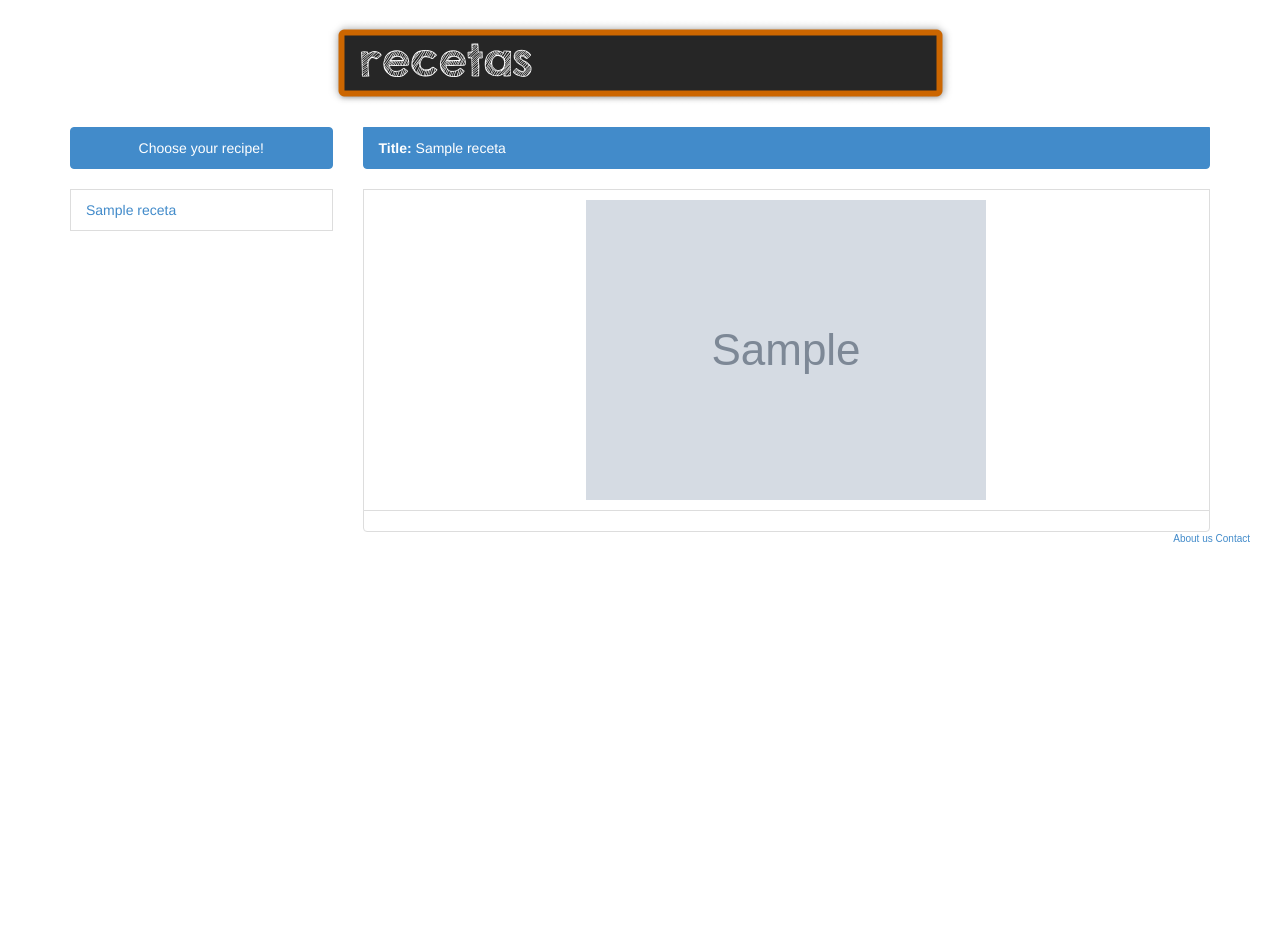
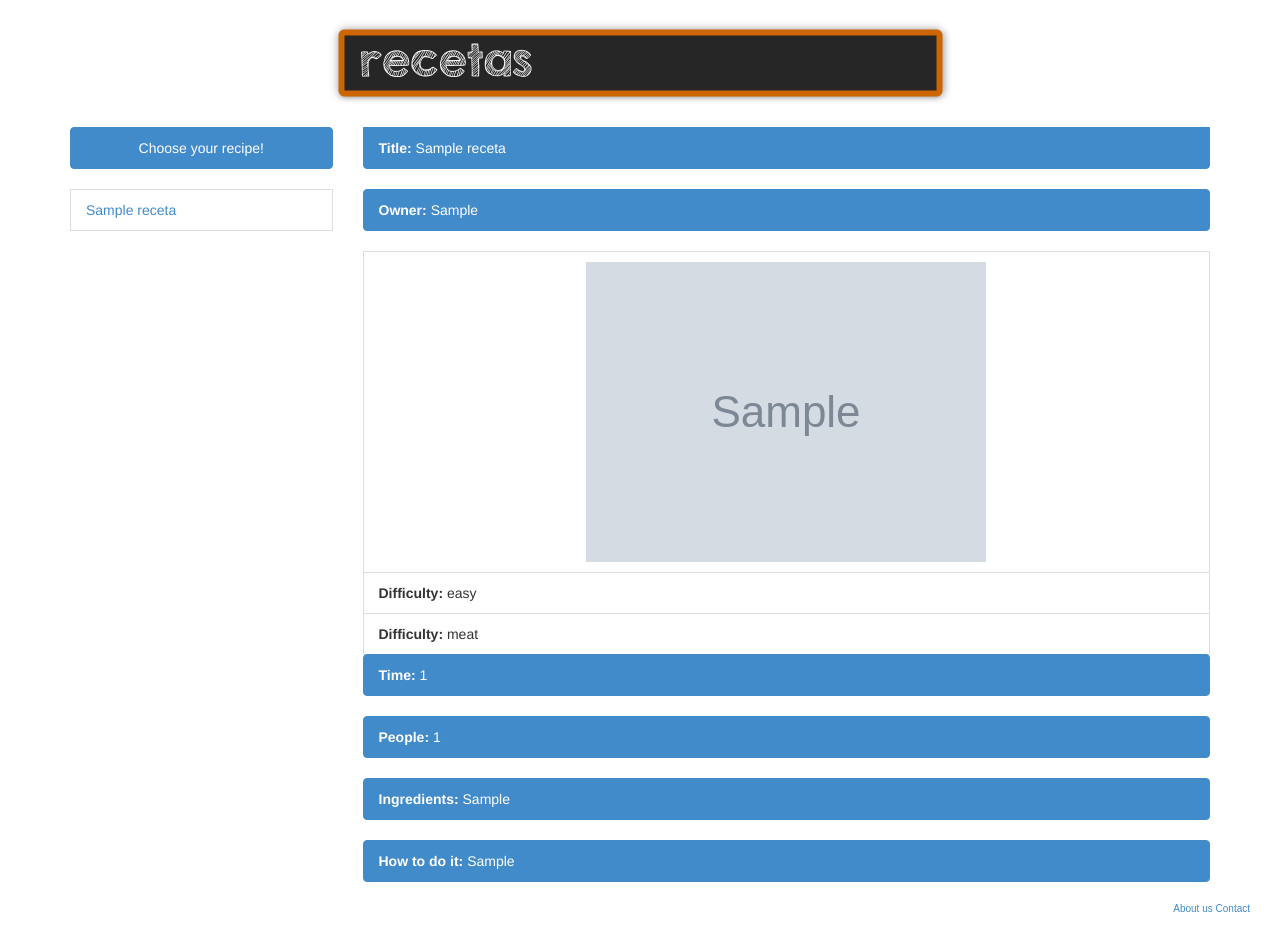
Before and after one commit to ULL-ETSII-GRADO-SYTW-1314/KWYJIBO, a Django app: page /recetas/1 in a window 1280 px wide. Shown: the part 52-978 px from the top of the page. Before the commit the page ends 594 px from the top, so only its background shows below. Run offline with Django 3.2, Linux system fonts and the light colour scheme; tables that the repository leaves empty hold one stand-in row (values such as "Sample post"); grey boxes marked "Sample" are stand-in pictures; parts of the project's set-up code (start-up, migrations or seed data) failed here and were passed over.

Commit message:
Show receips finished Alberto

```diff
--- a/templates/recetas/recetas.html
+++ b/templates/recetas/recetas.html
@@ -36,11 +36,47 @@
                         <div class="list-group">
                             <a class="list-group-item active"> <b> Title: </b> {{ receta.titulo }} </a>
                         </div>
+                        <div class="list-group">
+                            <a class="list-group-item active"> <b> Owner: </b> {{ receta.autor }} </a>
+                        </div>
                         <div class="list-group-item">
                             <center> <img src="/static/images/{{ receta.imagen }}"> </center>
                         </div>
                         <div class="list-group-item">
-
+                            {% if receta.dificultad == 'F' %}
+                                <b> Difficulty: </b> easy
+                            {% elif receta.dificultad == 'M' %}
+                                <b> Difficulty: </b> medium
+                            {% elif receta.dificultad == 'D' %}
+                                <b> Difficulty: </b> hard
+                            {% endif %}
+                        </div>
+                        <div class="list-group-item">
+                            {% if receta.grupo == 'C' %}
+                                <b> Difficulty: </b> meat
+                            {% elif receta.grupo == 'P' %}
+                                <b> Difficulty: </b> fish
+                            {% elif receta.grupo == 'P&P' %}
+                                <b> Difficulty: </b> pasta & pizza
+                            {% elif receta.grupo == 'E' %}
+                                <b> Difficulty: </b> salad
+                            {% elif receta.grupo == 'P&H' %}
+                                <b> Difficulty: </b> desserts and ice creams
+                            {% elif receta.grupo == 'O' %}
+                                <b> Difficulty: </b> other
+                            {% endif %}
+                        </div>
+                        <div class="list-group">
+                            <a class="list-group-item active"> <b> Time: </b> {{ receta.tiempo }} </a>
+                        </div>
+                        <div class="list-group">
+                            <a class="list-group-item active"> <b> People: </b> {{ receta.personas }} </a>
+                        </div>
+                        <div class="list-group">
+                            <a class="list-group-item active"> <b> Ingredients: </b> {{ receta.ingredientes }} </a>
+                        </div>
+                        <div class="list-group">
+                            <a class="list-group-item active"> <b> How to do it: </b> {{ receta.elaboracion }} </a>
                         </div>
                     {% endif %}
                 </div>
```
